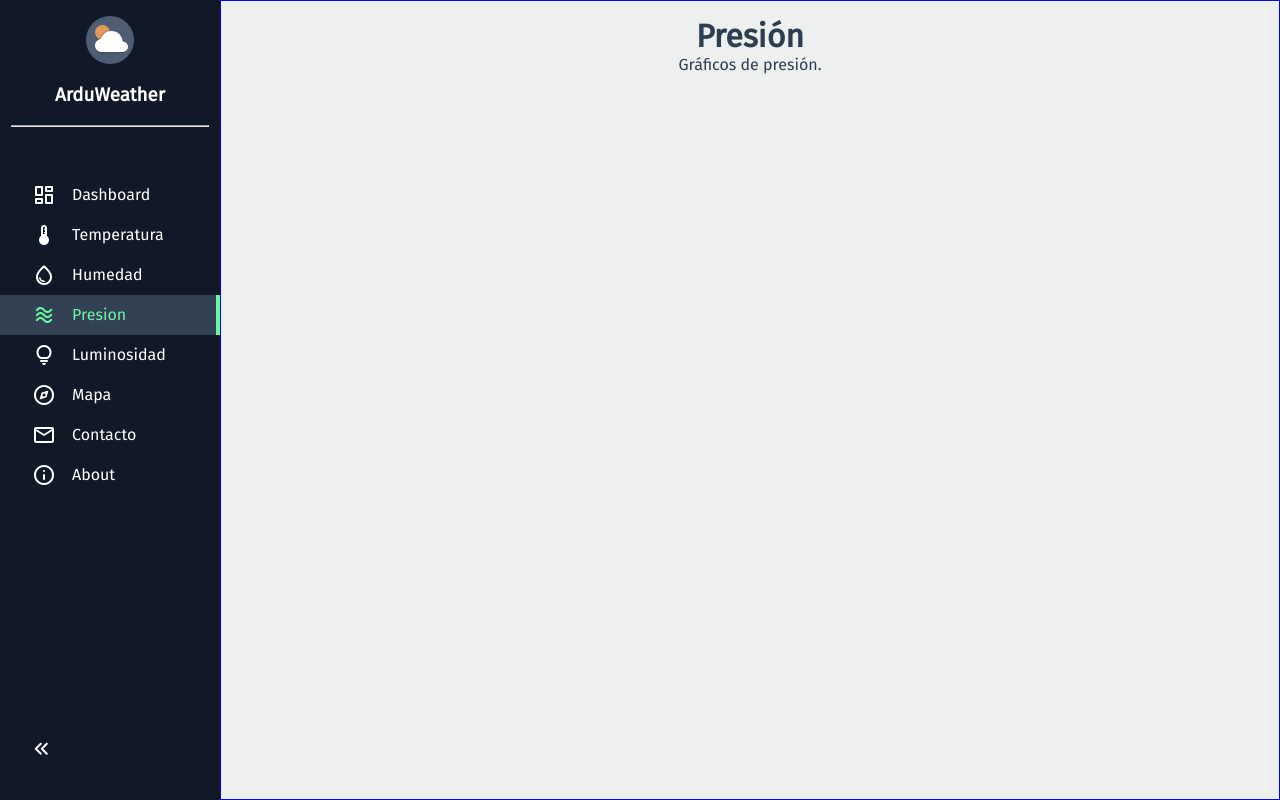
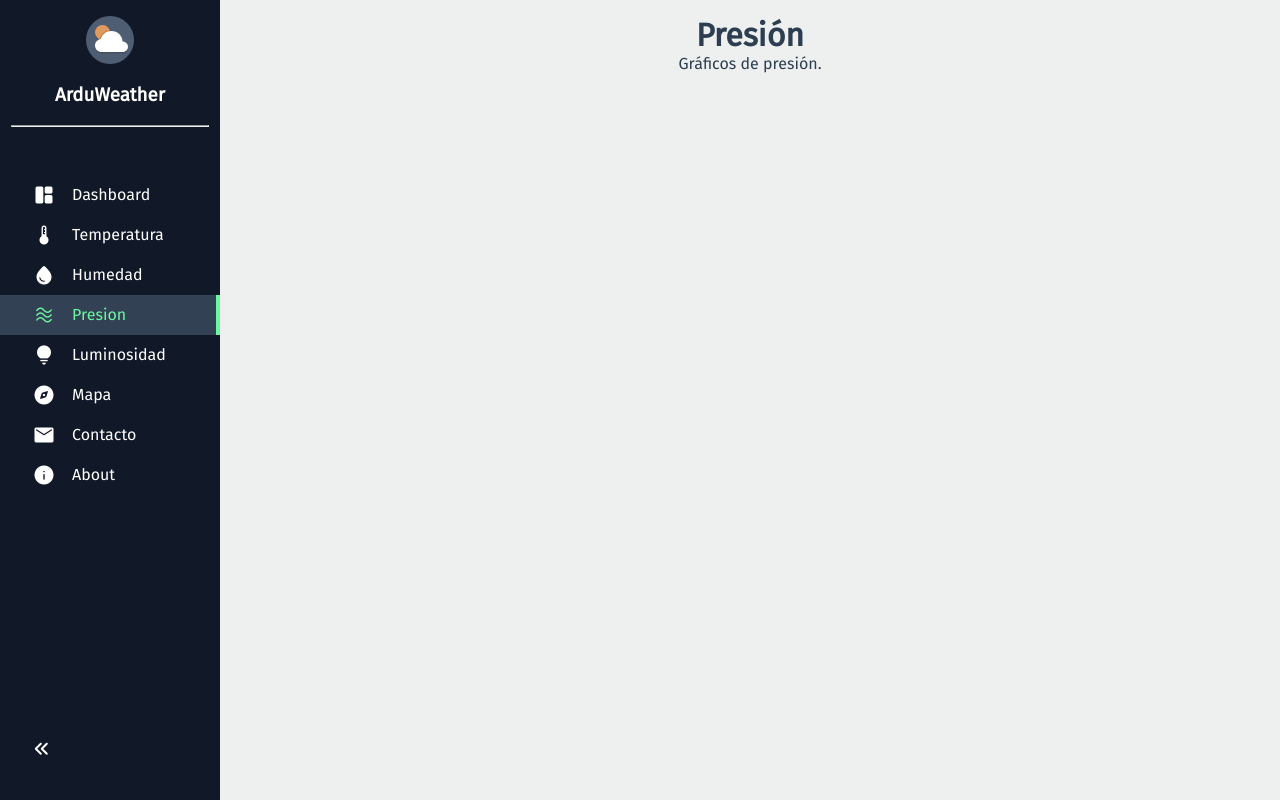
Before and after one commit to am4rtinez/arduino-weather-station, a Vue app in the folder site/frontend/: page /pressure in a window 1280 px wide. Built offline with nearby package versions, Linux system fonts and the light colour scheme; no server answers.

Commit message:
Cambios fuentes

```diff
--- a/site/frontend/index.html
+++ b/site/frontend/index.html
@@ -6,8 +6,9 @@
     <meta name="viewport" content="width=device-width, initial-scale=1.0" />
     <title>ArduWeather</title>
 		<!-- <link rel="stylesheet" href="https://fonts.googleapis.com/css2?family=Material+Icons"> -->
-		<link href="https://fonts.googleapis.com/css2?family=Material+Symbols+Rounded" rel="stylesheet" />
-  </head>
+		<!-- <link href="https://fonts.googleapis.com/css2?family=Material+Symbols+Rounded" rel="stylesheet" /> -->
+		<link rel="stylesheet" href="https://fonts.googleapis.com/css2?family=Material+Symbols+Rounded:opsz,wght,FILL,GRAD@40,400,1,0" />
+	</head>
   <body>
     <main id="app"></main>
     <script type="module" src="/src/main.js"></script>
--- a/site/frontend/src/App.vue
+++ b/site/frontend/src/App.vue
@@ -73,7 +73,6 @@
 		padding: 1em;
 		transform: translate3d(0,0,0);
 		transition: transform .3s;
-		border: 1px solid blue;
 	}
 
 	.container {
--- a/site/frontend/src/components/sidebar/Sidebar.vue
+++ b/site/frontend/src/components/sidebar/Sidebar.vue
@@ -6,7 +6,7 @@
 		<h3 v-if="!collapsed">ArduWeather</h3>
 		<hr>
 		<div class="menu">
-			<SidebarLink to="/" icon="dashboard" class="button">Dashboard</SidebarLink>
+			<SidebarLink to="/" icon="space_dashboard" class="button">Dashboard</SidebarLink>
 			<SidebarLink to="/temperature" icon="device_thermostat" class="button">Temperatura</SidebarLink>
 			<SidebarLink to="/humidity" icon="water_drop" class="button">Humedad</SidebarLink>
 			<SidebarLink to="/pressure" icon="airwave" class="button">Presion</SidebarLink>
--- a/site/frontend/src/components/sidebar/SidebarLink.vue
+++ b/site/frontend/src/components/sidebar/SidebarLink.vue
@@ -61,12 +61,14 @@
 		margin-left: 1em;
 	}
 
-	.material-symbols-outlined,
-	.material-icons {
-		font-size: 1.5rem;
-		color: var(--light);
-		transition: 0.2s ease-in-out;
+	.material-symbols-rounded {
+		font-variation-settings:
+		'FILL' 1,
+		'wght' 300,
+		'GRAD' 0,
+		'opsz' 32
 	}
+
 	/*
 	.link {
 		display: flex;
```
